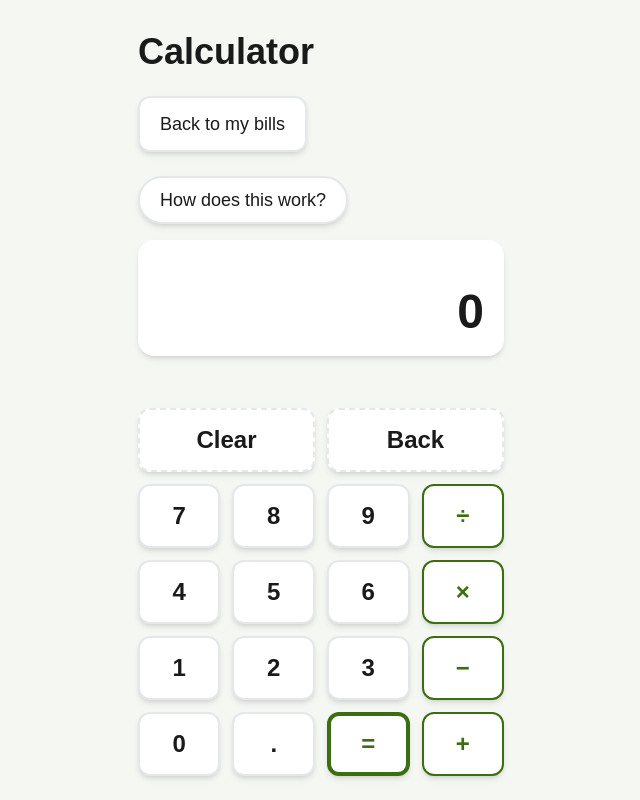
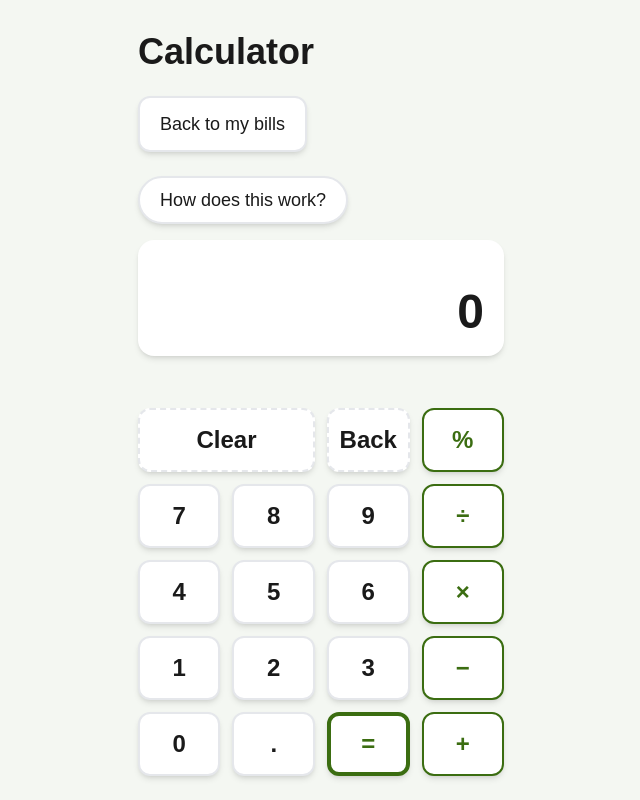
Before and after one commit to VRLes/seniors-bill-tracker, a Next.js app: page /calculator in a window 1280 px wide. Shown: the top 800 px of the page, without its empty margins (319-959 px from the left). Built offline with nearby package versions, Linux system fonts and the light colour scheme.

Commit message:
Add percent button to calculator

```diff
--- a/src/app/calculator/page.tsx
+++ b/src/app/calculator/page.tsx
@@ -157,6 +157,35 @@ export default function CalculatorPage() {
     setStartNew(true);
   }
 
+  // Percent button, phone style:
+  // 200 + 10 % gives 220, 200 × 10 % gives 20.
+  // + and − take the percent of the first number. × and ÷ use the plain percent.
+  function pressPercent() {
+    setNote("");
+    const current = parseFloat(display);
+
+    if (stored !== null && op) {
+      // A sum is waiting but no second number typed yet, so do nothing
+      if (startNew) return;
+
+      const amount =
+        op === "+" || op === "−" ? (stored * current) / 100 : current / 100;
+      const result = calculate(stored, amount, op);
+      if (result === null) {
+        clearAll("You can't divide by zero");
+        return;
+      }
+      setDisplay(tidy(result));
+      setStored(null);
+      setOp(null);
+      setStartNew(true);
+    } else {
+      // No sum waiting, so just turn the number into a percent (50 becomes 0.5)
+      setDisplay(tidy(current / 100));
+      setStartNew(true);
+    }
+  }
+
   // Removes the last number typed, like a pencil rubber
   function pressBack() {
     if (startNew) return;
@@ -215,7 +244,8 @@ export default function CalculatorPage() {
 
       <div className="grid grid-cols-4 gap-3">
         <Key label="Clear" onPress={() => clearAll()} style="clear" wide />
-        <Key label="Back" onPress={pressBack} style="clear" wide ariaLabel="Remove last number" />
+        <Key label="Back" onPress={pressBack} style="clear" ariaLabel="Remove last number" />
+        <Key label="%" onPress={pressPercent} style="operator" ariaLabel="percent" />
 
         <Key label="7" onPress={() => pressDigit("7")} />
         <Key label="8" onPress={() => pressDigit("8")} />
```
